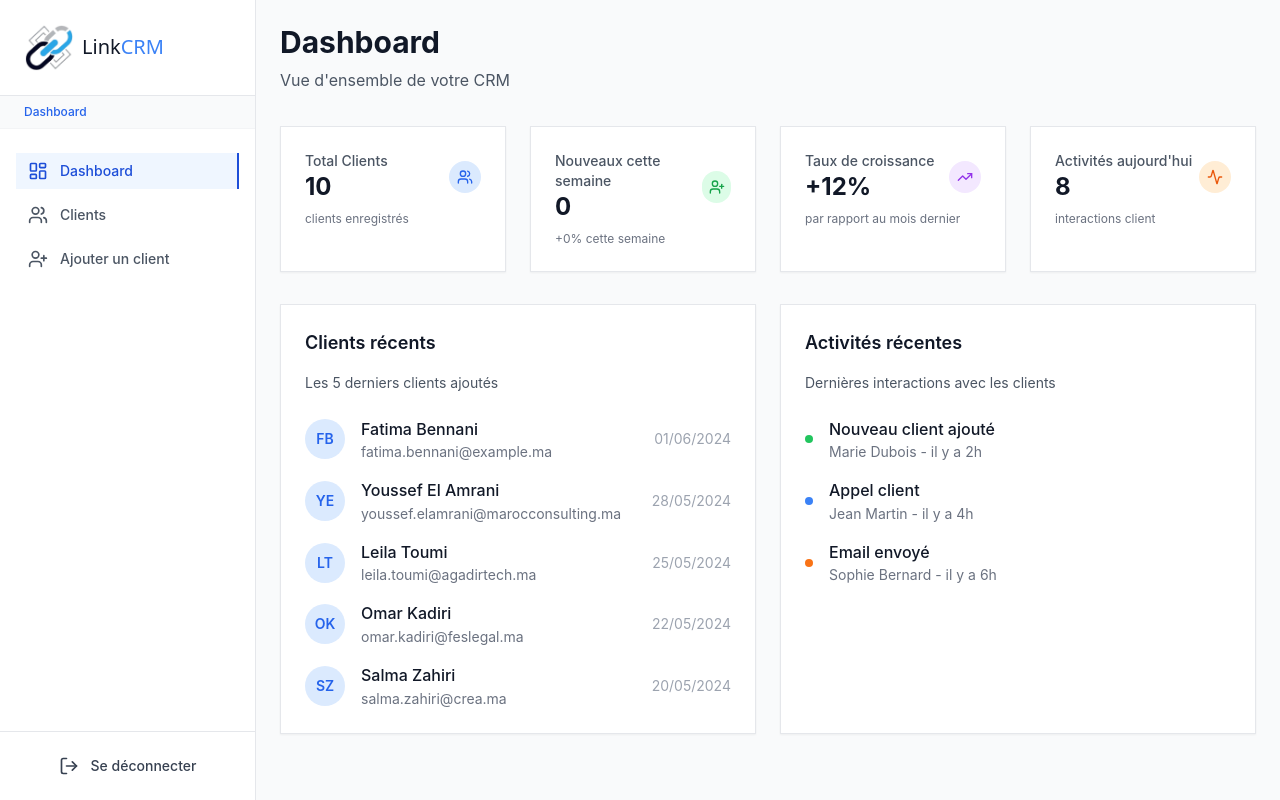
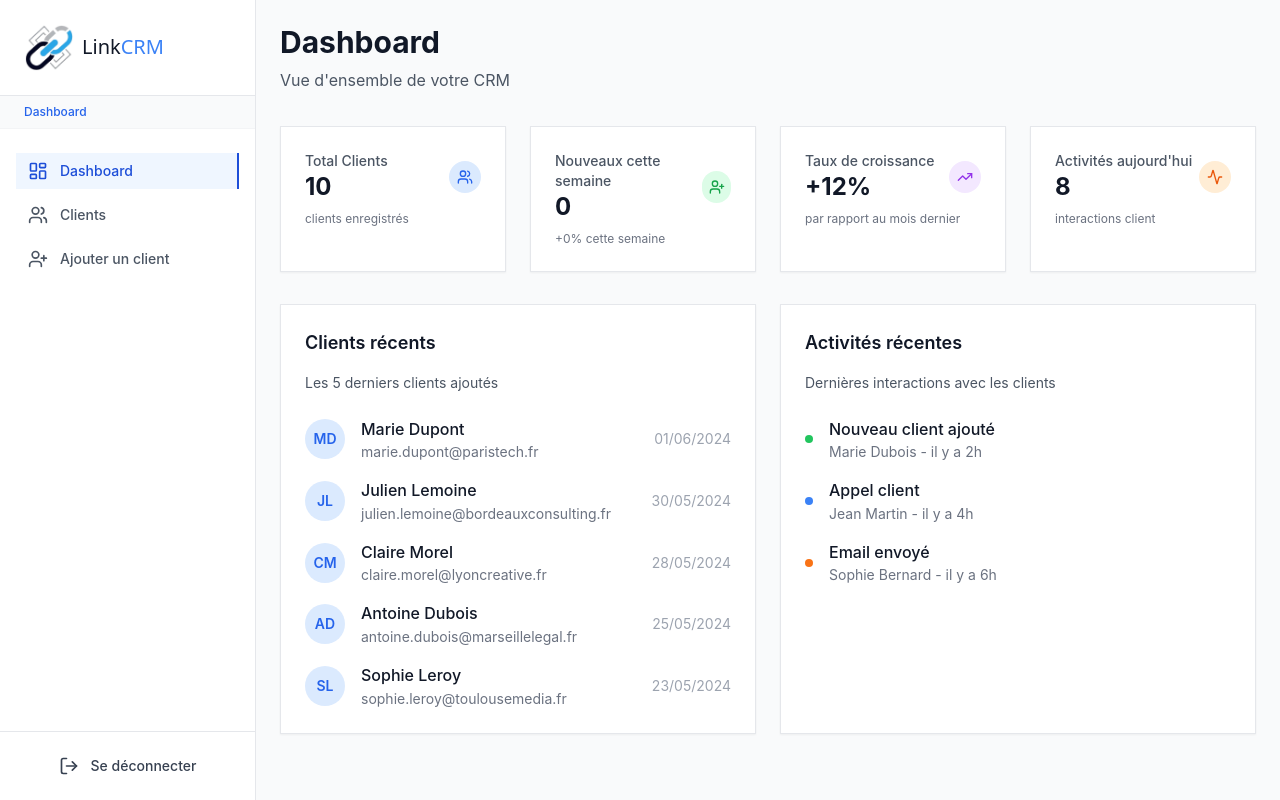
Before and after one commit to badie16/LinkCRM, a Next.js app: page /dashboard in a window 1280 px wide. Built offline with nearby package versions, Linux system fonts and the light colour scheme.

Commit message:
feat: update mock client data with new names, companies, and details for testing

```diff
--- a/data/mock.ts
+++ b/data/mock.ts
@@ -3,122 +3,122 @@ import type { Client } from "@/types/client";
 export const mockClients: Client[] = [
   {
     id: "1",
-    firstName: "Fatima",
-    lastName: "Bennani",
-    email: "fatima.bennani@example.ma",
+    firstName: "Marie",
+    lastName: "Dupont",
+    email: "marie.dupont@paristech.fr",
     phone: "06 12 34 56 78",
-    company: "Casablanca Digital Services",
-    address: "Rue Al Qods, Maarif, Casablanca",
-    notes: "Très intéressée par notre solution SaaS. À recontacter après le Ramadan.",
+    company: "ParisTech Solutions",
+    address: "12 Rue de Rivoli, 75001 Paris",
+    notes: "Intéressée par une démo de notre solution CRM.",
     status: "active",
-    createdAt: "2024-06-01T10:30:00Z",
+    createdAt: "2024-06-01T10:00:00Z",
   },
   {
     id: "2",
-    firstName: "Youssef",
-    lastName: "El Amrani",
-    email: "youssef.elamrani@marocconsulting.ma",
+    firstName: "Julien",
+    lastName: "Lemoine",
+    email: "julien.lemoine@bordeauxconsulting.fr",
     phone: "06 23 45 67 89",
-    company: "Maroc Consulting Group",
-    address: "Avenue Mohammed VI, Marrakech",
-    notes: "Consultant indépendant, souhaite une démo avant de décider.",
+    company: "Bordeaux Consulting",
+    address: "45 Cours de l’Intendance, 33000 Bordeaux",
+    notes: "Souhaite intégrer notre API dans leur système existant.",
     status: "active",
-    createdAt: "2024-05-28T14:20:00Z",
+    createdAt: "2024-05-30T09:30:00Z",
   },
   {
     id: "3",
-    firstName: "Leila",
-    lastName: "Toumi",
-    email: "leila.toumi@agadirtech.ma",
+    firstName: "Claire",
+    lastName: "Morel",
+    email: "claire.morel@lyoncreative.fr",
     phone: "06 34 56 78 90",
-    company: "Agadir Tech",
-    address: "Quartier Talborjt, Agadir",
-    notes: "Startup tech en pleine croissance, intéressée par notre CRM.",
+    company: "Lyon Creative Studio",
+    address: "8 Rue de la République, 69001 Lyon",
+    notes: "Agence de design à la recherche d’un CRM personnalisable.",
     status: "active",
-    createdAt: "2024-05-25T09:00:00Z",
+    createdAt: "2024-05-28T14:10:00Z",
   },
   {
     id: "4",
-    firstName: "Omar",
-    lastName: "Kadiri",
-    email: "omar.kadiri@feslegal.ma",
+    firstName: "Antoine",
+    lastName: "Dubois",
+    email: "antoine.dubois@marseillelegal.fr",
     phone: "06 45 67 89 01",
-    company: "Fès Legal Services",
-    address: "Rue Ibn Khaldoun, Fès",
-    notes: "Avocat, besoin d'une solution de gestion client simple.",
+    company: "Marseille Legal",
+    address: "20 Boulevard Longchamp, 13001 Marseille",
+    notes: "Avocat, souhaite une solution simple de suivi client.",
     status: "active",
-    createdAt: "2024-05-22T11:45:00Z",
+    createdAt: "2024-05-25T16:20:00Z",
   },
   {
     id: "5",
-    firstName: "Salma",
-    lastName: "Zahiri",
-    email: "salma.zahiri@crea.ma",
+    firstName: "Sophie",
+    lastName: "Leroy",
+    email: "sophie.leroy@toulousemedia.fr",
     phone: "06 56 78 90 12",
-    company: "Créa Studio Design",
-    address: "Avenue Hassan II, Rabat",
-    notes: "Intéressée par la gestion de projet et les intégrations.",
+    company: "Toulouse Media",
+    address: "3 Place du Capitole, 31000 Toulouse",
+    notes: "Représentante marketing, intéressée par nos intégrations.",
     status: "active",
-    createdAt: "2024-05-20T13:10:00Z",
+    createdAt: "2024-05-23T10:30:00Z",
   },
   {
     id: "6",
-    firstName: "Nabil",
-    lastName: "Aziz",
-    email: "nabil.aziz@startup.ma",
+    firstName: "Nicolas",
+    lastName: "Blanc",
+    email: "nicolas.blanc@startupnice.fr",
     phone: "06 67 89 01 23",
-    company: "StartUpHub Maroc",
-    address: "Technopark, Casablanca",
-    notes: "Souhaite un accès gratuit pour test pendant 30 jours.",
+    company: "Startup Côte d'Azur",
+    address: "5 Avenue Jean Médecin, 06000 Nice",
+    notes: "Souhaite tester l’app pendant 14 jours.",
     status: "active",
-    createdAt: "2024-05-18T16:00:00Z",
+    createdAt: "2024-05-20T11:15:00Z",
   },
   {
     id: "7",
-    firstName: "Rachida",
-    lastName: "Alaoui",
-    email: "rachida.alaoui@fashion.ma",
+    firstName: "Camille",
+    lastName: "Roux",
+    email: "camille.roux@strasbourgretail.fr",
     phone: "06 78 90 12 34",
-    company: "Moroccan Fashion Group",
-    address: "Avenue des FAR, Tanger",
-    notes: "Besoin d'un système de suivi client dans le secteur retail.",
+    company: "Strasbourg Retail Group",
+    address: "Rue des Grandes Arcades, 67000 Strasbourg",
+    notes: "A besoin d’un suivi des ventes et clients en magasin.",
     status: "inactive",
-    createdAt: "2024-05-15T09:50:00Z",
+    createdAt: "2024-05-18T09:40:00Z",
   },
   {
     id: "8",
-    firstName: "Hicham",
-    lastName: "Saidi",
-    email: "hicham.saidi@finance.ma",
+    firstName: "Luc",
+    lastName: "Martin",
+    email: "luc.martin@financeparis.fr",
     phone: "06 89 01 23 45",
-    company: "FinanceMaroc",
-    address: "Boulevard Abdelmoumen, Casablanca",
-    notes: "Banque privée, haute exigence de sécurité.",
+    company: "Finance Paris",
+    address: "Avenue des Champs-Élysées, 75008 Paris",
+    notes: "Spécialiste en finance, exigeant sur la sécurité.",
     status: "active",
-    createdAt: "2024-05-12T15:30:00Z",
+    createdAt: "2024-05-15T13:20:00Z",
   },
   {
     id: "9",
-    firstName: "Samira",
-    lastName: "Chakiri",
-    email: "samira.chakiri@healthcare.ma",
+    firstName: "Émilie",
+    lastName: "Girard",
+    email: "emilie.girard@healthnantes.fr",
     phone: "06 90 12 34 56",
-    company: "SantéPlus Maroc",
-    address: "Quartier administratif, Oujda",
-    notes: "Cliniques partenaires, conformité RGPD prioritaire.",
+    company: "Nantes Santé",
+    address: "Rue Paul Bellamy, 44000 Nantes",
+    notes: "Centre de santé partenaire, soucieux de la RGPD.",
     status: "active",
-    createdAt: "2024-05-10T08:00:00Z",
+    createdAt: "2024-05-12T08:00:00Z",
   },
   {
     id: "10",
-    firstName: "Karim",
-    lastName: "Bouzid",
-    email: "karim.bouzid@edu.ma",
+    firstName: "Thomas",
+    lastName: "Faure",
+    email: "thomas.faure@edulille.fr",
     phone: "06 01 23 45 67",
-    company: "Institut Digital Rabat",
-    address: "Avenue Annakhil, Hay Riad, Rabat",
-    notes: "Directeur IT, souhaite intégrer le CRM à leur LMS.",
+    company: "Lille Formation",
+    address: "Boulevard de la Liberté, 59000 Lille",
+    notes: "Directeur pédagogique, veut intégrer le CRM à leur LMS.",
     status: "active",
-    createdAt: "2024-05-08T10:20:00Z",
+    createdAt: "2024-05-10T12:45:00Z",
   },
 ];
```
